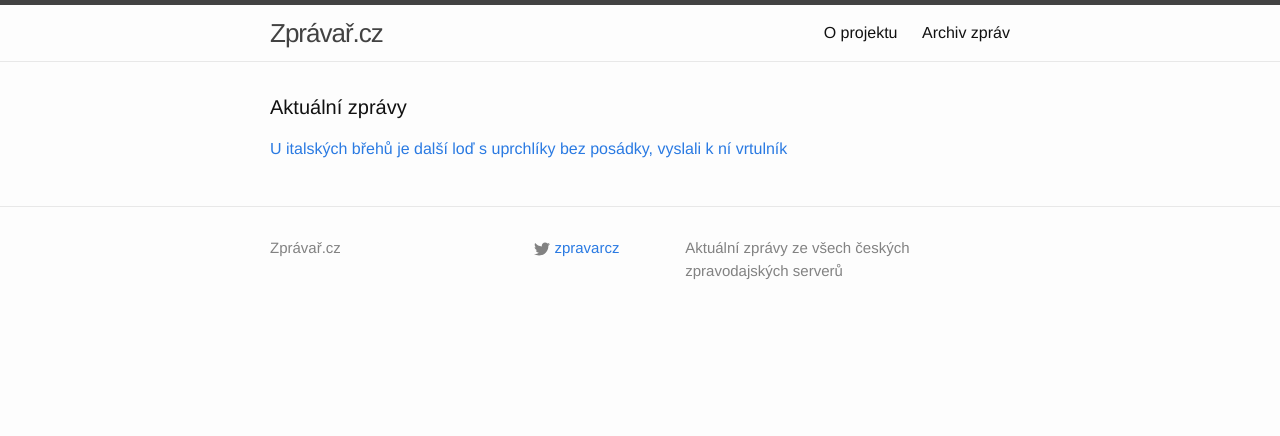
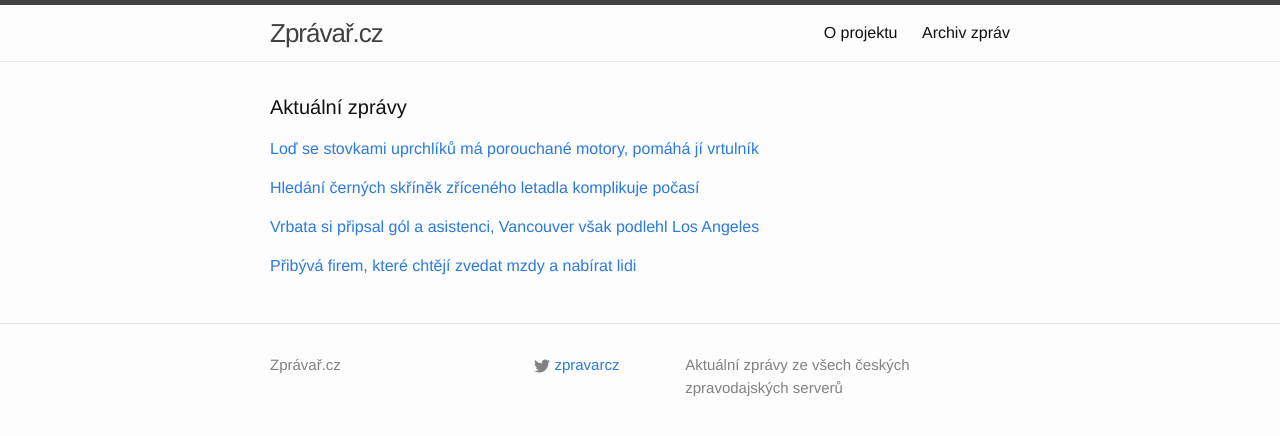
Before and after one commit to adliska/zpravar, a Jekyll site: the page built from index.html, in a window 1280 px wide. Shown: the top 436 px of the page. Built offline with Jekyll 4.4.1, drawn with Linux system fonts in a browser that asks for light colours.

Commit message:
zpravar news update

```diff
--- a/index.html
+++ b/index.html
@@ -5,12 +5,37 @@ layout: default
 <div class="home">
     <h1 class="page-heading">Aktuální zprávy</h1>
 
-<p><a href="javascript:;" onclick="toggle_visibility('zpravy0')">U italských břehů je další loď s uprchlíky bez posádky, vyslali k ní vrtulník</a></p>
+<p><a href="javascript:;" onclick="toggle_visibility('zpravy0')">Loď se stovkami uprchlíků má porouchané motory, pomáhá jí vrtulník</a></p>
 <div id="zpravy0" style="display:none">
 <ul>
+<li><a href=http://zpravy.idnes.cz/lod-s-uprchliky-ma-porouchane-motory-dsq-/zahranicni.aspx?c=A150102_071347_zahranicni_jj>Loď se stovkami uprchlíků má porouchané motory, pomáhá jí vrtulník - zpravy.idnes.cz</a></li>
+<li><a href=http://www.lidovky.cz/k-lodi-s-uprchliky-v-italskych-vodach-miri-vrtulnik-opustila-ji-posadka-1n8-/zpravy-svet.aspx?c=A150102_071530_ln_zahranici_ele>K lodi s uprchlíky v italských vodách míří vrtulník, opustila ji posádka  - www.lidovky.cz</a></li>
 <li><a href=http://www.novinky.cz/zahranicni/evropa/357618-u-italskych-brehu-je-dalsi-lod-s-uprchliky-bez-posadky-vyslali-k-ni-vrtulnik.html>U italských břehů je další loď s uprchlíky bez posádky, vyslali k ní vrtulník - www.novinky.cz</a></li>
 <li><a href=http://www.tyden.cz/rubriky/zahranici/evropa/k-italii-miri-lod-bez-posadky-se-450-uprchliky_328853.html>K Itálii míří loď bez posádky se 450 uprchlíky - www.tyden.cz</a></li>
-<li><a href=http://www.rozhlas.cz/_zprava/italove-v-jonskem-mori-zachranuji-dalsi-lod-s-uprchliky-kterou-opustila-posadka--1438551>Italové v Jónském moři zachraňují další loď s uprchlíky, kterou opustila posádka - www.rozhlas.cz</a></li>
 <li><a href=http://www.ceskenoviny.cz/zpravy/zpravy/k-lodi-s-uprchliky-u-italskych-brehu-byl-vyslan-vrtulnik/1164172>K lodi s uprchlíky u italských břehů byl vyslán vrtulník - www.ceskenoviny.cz</a></li>
 </ul>
+</div><p><a href="javascript:;" onclick="toggle_visibility('zpravy1')">Hledání černých skříněk zříceného letadla komplikuje počasí</a></p>
+<div id="zpravy1" style="display:none">
+<ul>
+<li><a href=http://zahranicni.ihned.cz/asie-a-pacifik-cina/c1-63324160-hledani-cernych-skrinek-zriceneho-letadla-komplikuje-pocasi>Hledání černých skříněk zříceného letadla komplikuje počasí - zahranicni.ihned.cz</a></li>
+<li><a href=http://www.novinky.cz/zahranicni/svet/357619-cerne-skrinky-airbusu-bude-v-mori-hledat-akusticke-zarizeni.html>Černé skříňky airbusu bude v moři hledat akustické zařízení - www.novinky.cz</a></li>
+<li><a href=http://zahranicni.ihned.cz/asie-a-pacifik-cina/c1-63324160-po-cernych-skrinkach-zmizeleho-letu-qz8501-patra-specialni-akusticke-zarizeni>Po černých skřínkách zmizelého letu QZ8501 pátrá speciální akustické zařízení - zahranicni.ihned.cz</a></li>
+<li><a href=http://www.ceskenoviny.cz/zpravy/zpravy/akusticke-zarizeni-bude-hledat-cerne-skrinky-zriceneho-letadla/1164192>Akustické zařízení bude hledat černé skříňky zříceného letadla - www.ceskenoviny.cz</a></li>
+</ul>
+</div><p><a href="javascript:;" onclick="toggle_visibility('zpravy2')">Vrbata si připsal gól a asistenci, Vancouver však podlehl Los Angeles</a></p>
+<div id="zpravy2" style="display:none">
+<ul>
+<li><a href=http://hokej.idnes.cz/hokejova-nhl-vancouver-vs-los-angeles-d8b-/nhl.aspx?c=A150102_072519_nhl_ald>Vrbata si připsal gól a asistenci, Vancouver však podlehl Los Angeles - hokej.idnes.cz</a></li>
+<li><a href=http://www.denik.cz/hokej/vrbata-dal-gol-a-na-dalsi-prihral-jeho-vancouver-ale-prohral-20150102.html>Vrbata dal gól a na další přihrál, jeho Vancouver ale prohrál - www.denik.cz</a></li>
+<li><a href=http://sport.aktualne.cz/vrbata-dal-gol-a-na-dalsi-prihral-jeho-vancouver-ale-prohra/r~c1244cea924711e4bdad0025900fea04/>Vrbata dal gól a na druhý přihrál, Vancouver stejně prohrál - sport.aktualne.cz</a></li>
+<li><a href=http://www.sportovninoviny.cz/zpravy/vrbata-dal-gol-a-na-dalsi-prihral-jeho-vancouver-ale-prohral/1164194>Vrbata dal gól a na další přihrál, jeho Vancouver ale prohrál - www.sportovninoviny.cz</a></li>
+</ul>
+</div><p><a href="javascript:;" onclick="toggle_visibility('zpravy3')">Přibývá firem, které chtějí zvedat mzdy a nabírat lidi</a></p>
+<div id="zpravy3" style="display:none">
+<ul>
+<li><a href=http://www.denik.cz/ekonomika/pribyva-firem-ktere-chteji-zvedat-mzdy-a-nabirat-lidi-20150102.html>Přibývá firem, které chtějí zvedat mzdy a nabírat lidi - www.denik.cz</a></li>
+<li><a href=http://www.tyden.cz/rubriky/byznys/cesko/zvedneme-platy-prijmeme-nove-lidi-apetit-firem-roste_328856.html>Zvedneme platy, přijmeme nové lidi. Apetit firem roste - www.tyden.cz</a></li>
+<li><a href=http://byznys.ihned.cz/c1-63323960-pribylo-firem-ktere-chteji-zvedat-mzdy-a-nabirat-zamestnance>Přibylo firem, které chtějí zvedat mzdy a nabírat zaměstnance - byznys.ihned.cz</a></li>
+<li><a href=http://www.financninoviny.cz/zpravodajstvi/zpravy/pruzkum-pribyva-firem-ktere-chteji-zvedat-mzdy-a-nabirat-lidi/1164177>Průzkum: Přibývá firem, které chtějí zvedat mzdy a nabírat lidi - www.financninoviny.cz</a></li>
+</ul>
 </div></div>
```
